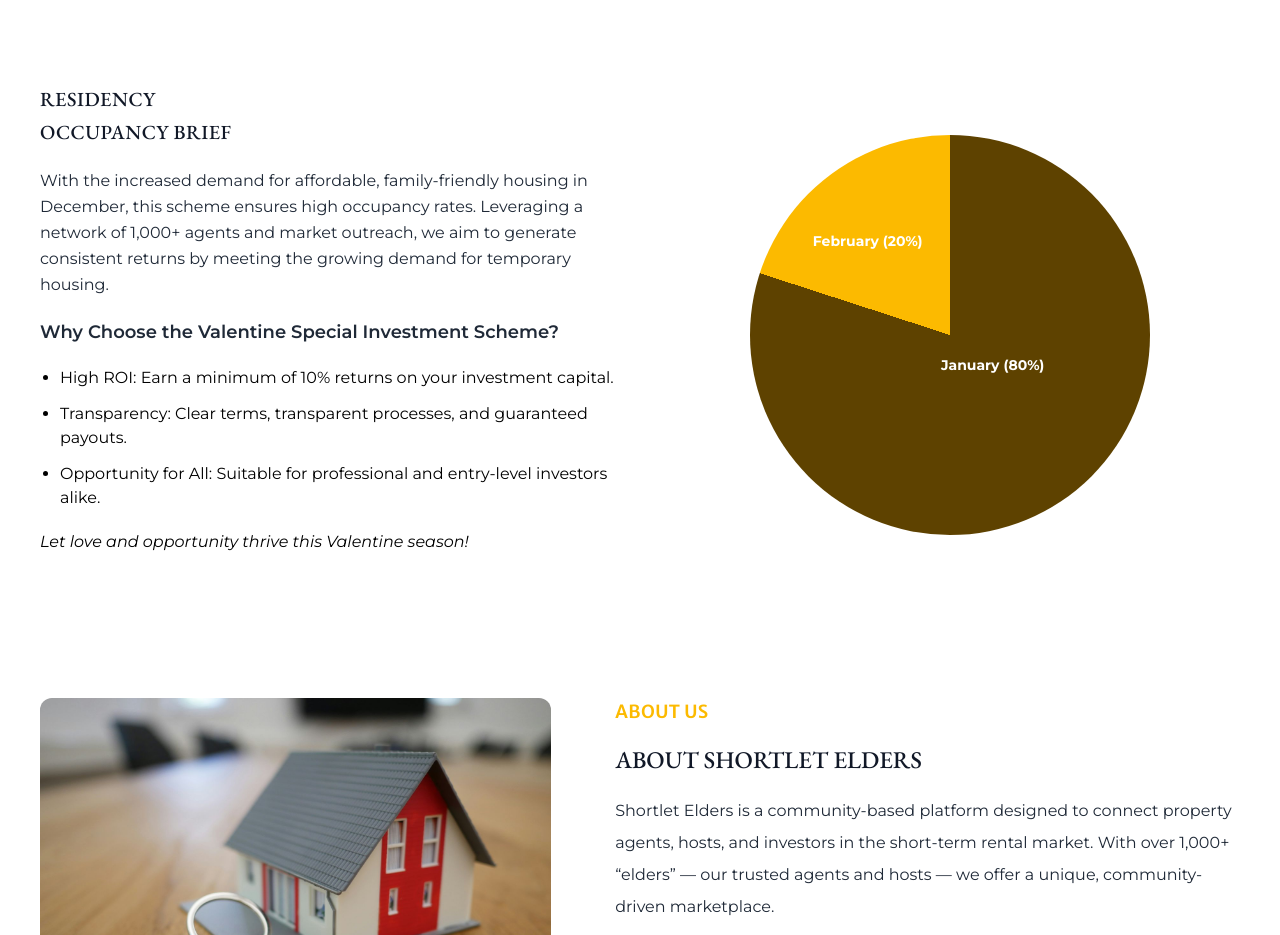
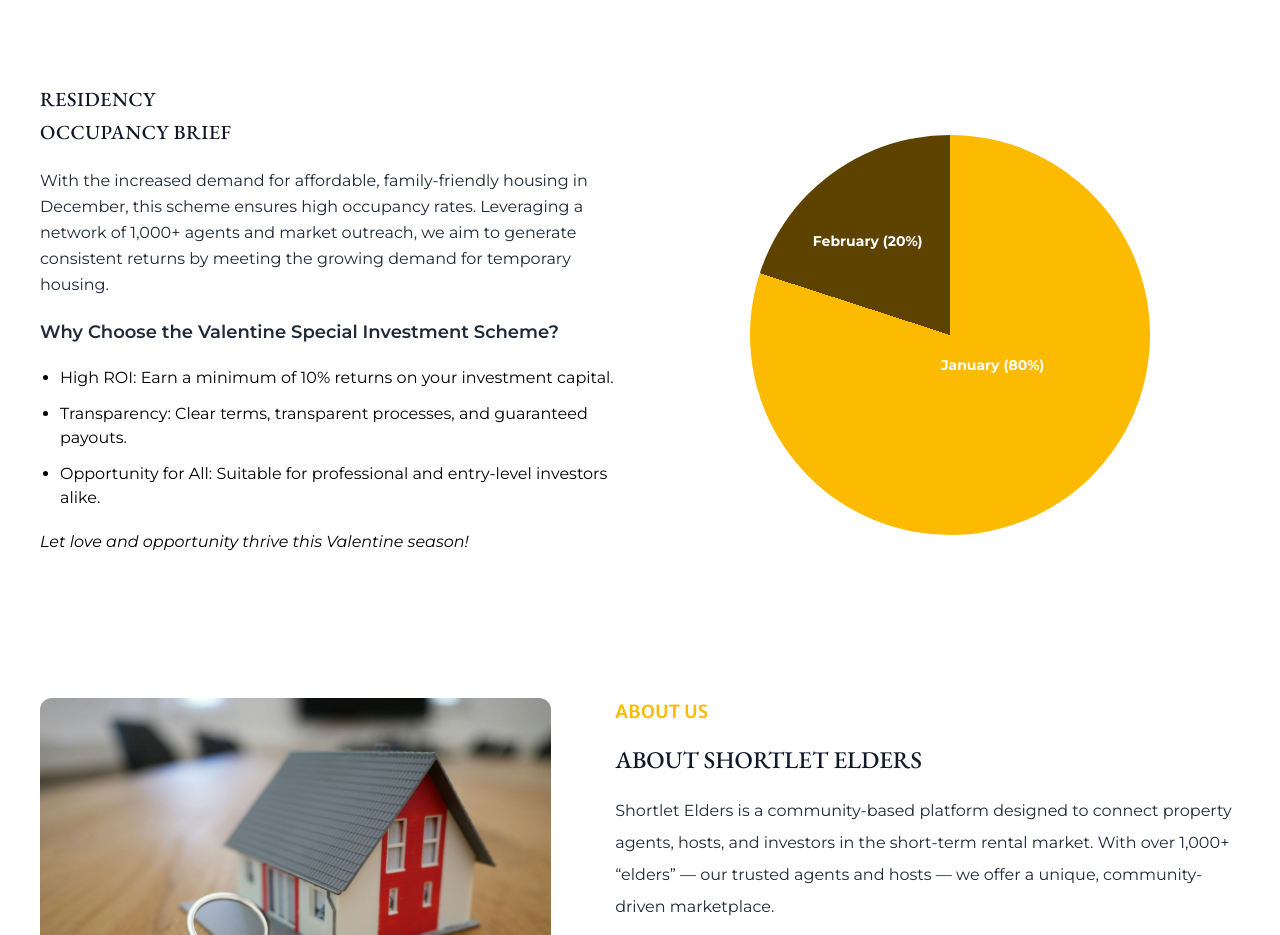
Before and after one commit to Mayor1234/real-shortlet-elders, a React (Vite) app: page /home in a window 1280 px wide. Shown: the part 3840-4775 px from the top of the page. Built offline with nearby package versions, Linux system fonts and the light colour scheme.

Commit message:
chnaged pie chart color

```diff
--- a/tailwind.config.js
+++ b/tailwind.config.js
@@ -23,7 +23,7 @@
       },
       backgroundImage: {
         'pie-chart':
-          'conic-gradient( #5e4200 94.68deg 288deg, #fcba00 288deg 360deg)',
+          'conic-gradient( #fcba00 94.68deg 288deg,  #5e4200 288deg 360deg)',
       },
       fontFamily: {
         Montserrat: ['Montserrat', 'sans-serif'],
```
